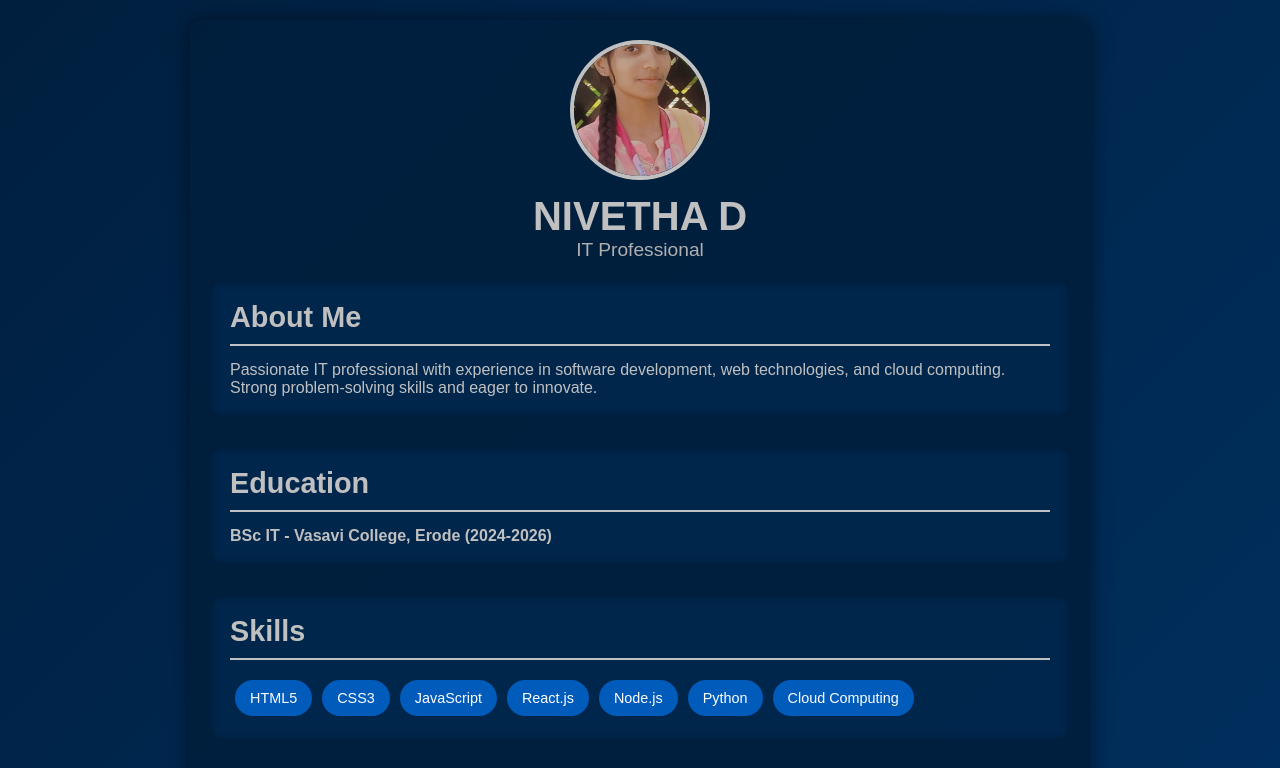
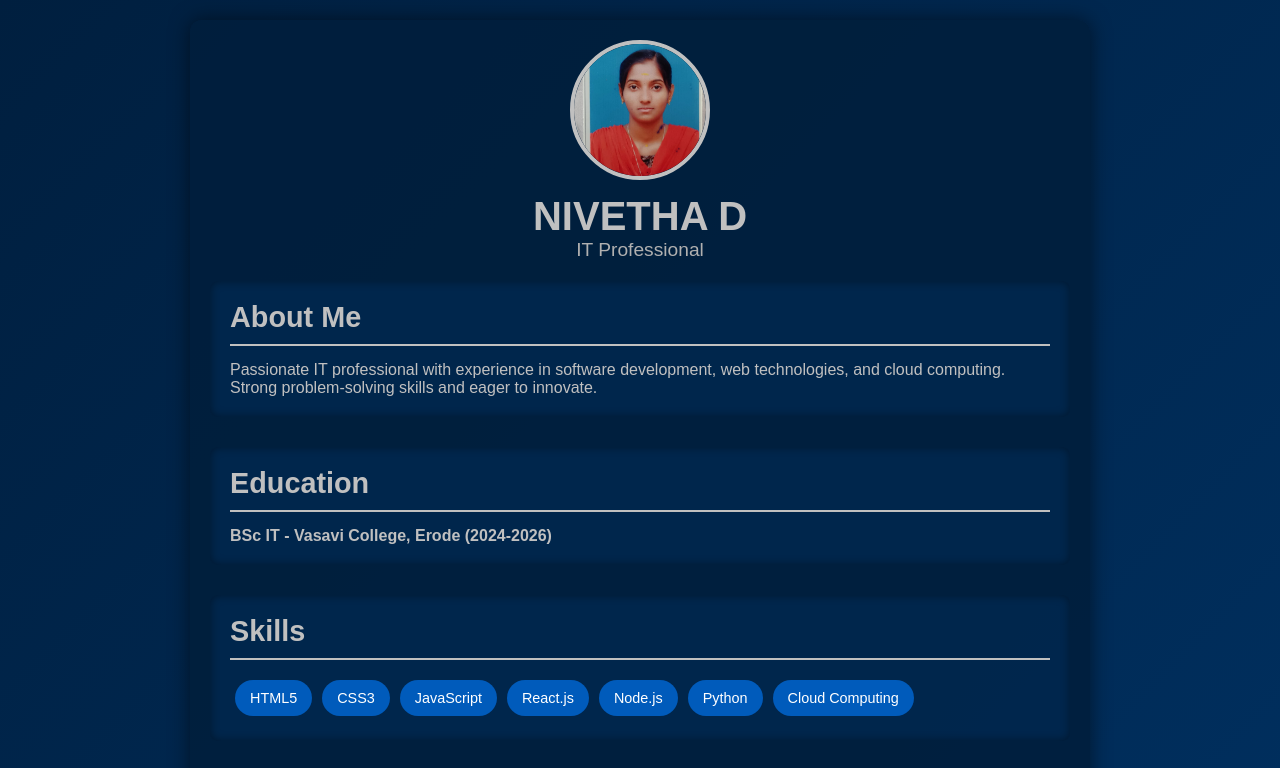
Before and after one commit to nivetha-2006-t/Nivetha-2006-d, a plain HTML site: page index.html in a window 1280 px wide. Shown: the top 768 px of the page. Drawn offline with Linux system fonts and the light colour scheme.

Commit message:
Update index.html

```diff
--- a/index.html
+++ b/index.html
@@ -142,7 +142,7 @@
 <body>
   <div class="container">
     <div class="header">
-      <img src="IMG-20250323-WA0065(1).jpg" alt="Profile Picture" class="profile-pic">
+      <img src="IMG-20250323-WA0066.jpg" alt="Profile Picture" class="profile-pic">
       <h1>NIVETHA D</h1>
       <p>IT Professional</p>
     </div>
```
